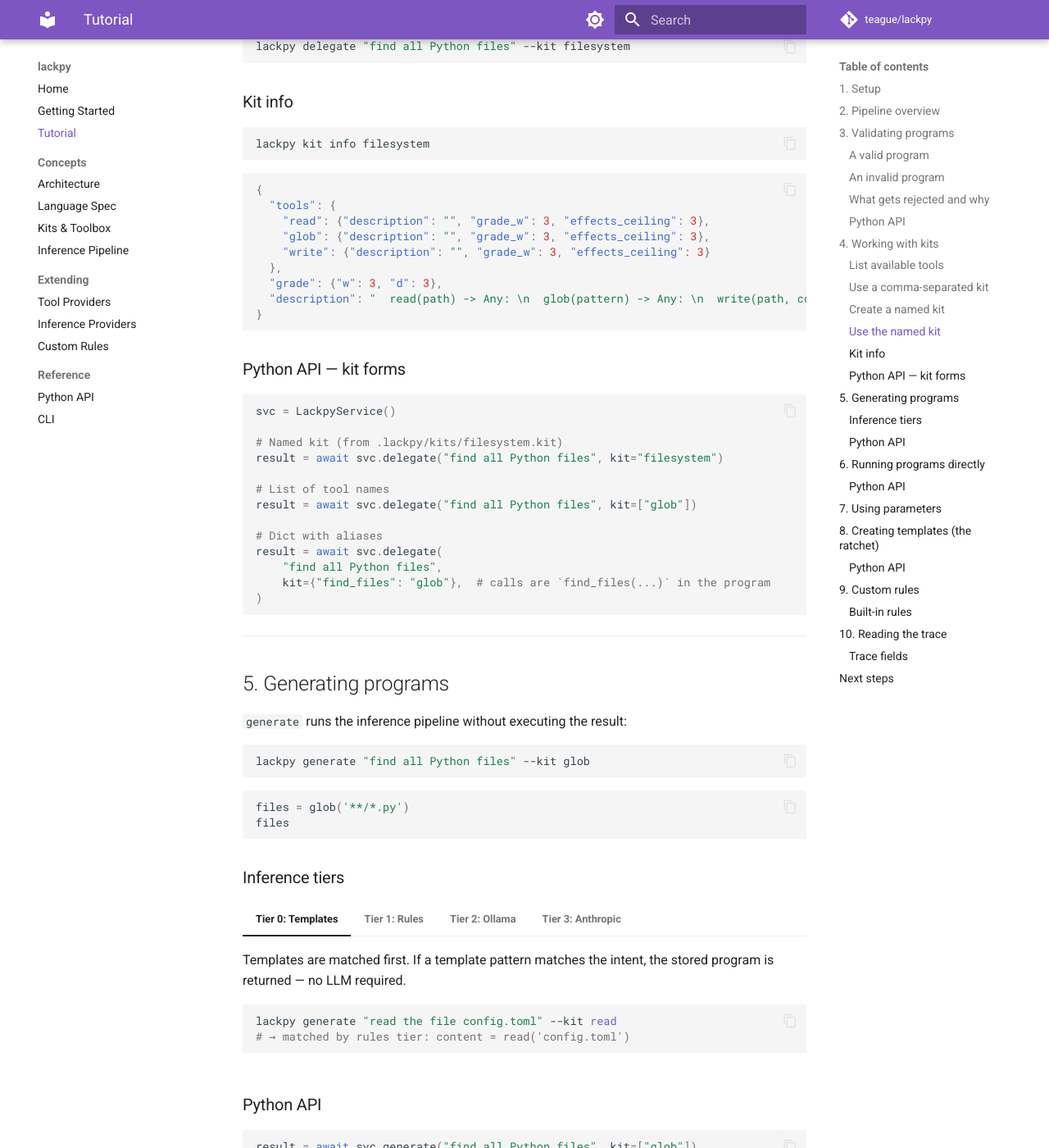
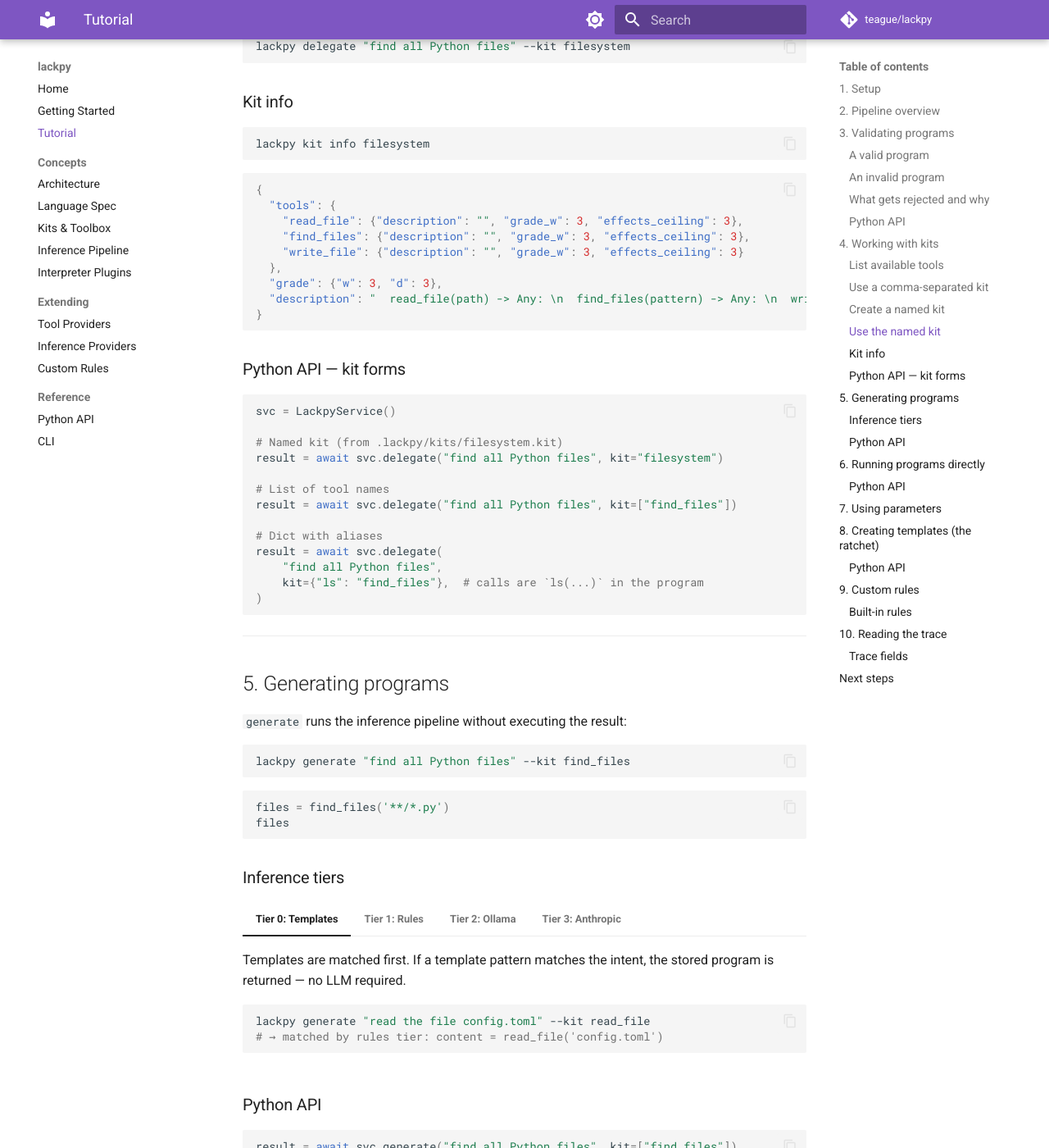
Before and after one commit to teaguesterling/lackpy, an MkDocs documentation site: the page built from docs/tutorial.md, in a window 1280 px wide and 1400 px high, scrolled down 4127 px. Shown: the whole window at 82% size. Built offline with MkDocs 1.6.1 and Material for MkDocs 9.7.7, drawn with Linux system fonts in a browser that asks for light colours; comment, search, counter and statistics services are not loaded; some of the changed text lies outside the part shown.

Commit message:
release: v0.5.0 — interpreter plugins + doc refresh
- Add concepts/interpreters.md describing the four bundled
  interpreters (python, ast-select, pss, plucker) and the plugin
  protocol introduced on this branch
- Bump version to 0.5.0 in pyproject.toml and package __init__
- Propagate the v0.4.0 tool rename (read/glob/write/edit →
  read_file/find_files/write_file/edit_file) through README,
  index.md, getting-started.md, tutorial.md, and the inference
  concepts doc — these had been missed in v0.4.0

Co-Authored-By: Claude Opus 4.6 (1M context) <noreply@anthropic.com>

````diff
--- a/docs/tutorial.md
+++ b/docs/tutorial.md
@@ -81,19 +81,19 @@ The validator checks programs before they run. It operates entirely on the AST
 
 ```bash
 cat > check.py << 'EOF'
-files = glob("**/*.py")
+files = find_files("**/*.py")
 count = len(files)
 count
 EOF
 
-lackpy validate check.py --kit glob
+lackpy validate check.py --kit find_files
 ```
 
 ```json
 {
   "valid": true,
   "errors": [],
-  "calls": ["glob", "len"]
+  "calls": ["find_files", "len"]
 }
 ```
 
@@ -107,7 +107,7 @@ import sys
 sys.version
 EOF
 
-lackpy validate bad.py --kit glob
+lackpy validate bad.py --kit find_files
 ```
 
 ```json
@@ -141,8 +141,8 @@ from lackpy import LackpyService
 
 svc = LackpyService()
 result = svc.validate(
-    'files = glob("**/*.py")\nlen(files)',
-    kit=["glob"],
+    'files = find_files("**/*.py")\nlen(files)',
+    kit=["find_files"],
 )
 print(result.valid)     # True
 print(result.errors)    # []
@@ -164,7 +164,7 @@ lackpy toolbox list
 ### Use a comma-separated kit
 
 ```bash
-lackpy delegate "read the file README.md" --kit read,glob
+lackpy delegate "read the file README.md" --kit read_file,find_files
 ```
 
 ### Create a named kit
@@ -200,12 +200,12 @@ lackpy kit info filesystem
 ```json
 {
   "tools": {
-    "read": {"description": "", "grade_w": 3, "effects_ceiling": 3},
-    "glob": {"description": "", "grade_w": 3, "effects_ceiling": 3},
-    "write": {"description": "", "grade_w": 3, "effects_ceiling": 3}
+    "read_file": {"description": "", "grade_w": 3, "effects_ceiling": 3},
+    "find_files": {"description": "", "grade_w": 3, "effects_ceiling": 3},
+    "write_file": {"description": "", "grade_w": 3, "effects_ceiling": 3}
   },
   "grade": {"w": 3, "d": 3},
-  "description": "  read(path) -> Any: \n  glob(pattern) -> Any: \n  write(path, content) -> Any: "
+  "description": "  read_file(path) -> Any: \n  find_files(pattern) -> Any: \n  write_file(path, content) -> Any: "
 }
 ```
 
@@ -218,12 +218,12 @@ svc = LackpyService()
 result = await svc.delegate("find all Python files", kit="filesystem")
 
 # List of tool names
-result = await svc.delegate("find all Python files", kit=["glob"])
+result = await svc.delegate("find all Python files", kit=["find_files"])
 
 # Dict with aliases
 result = await svc.delegate(
     "find all Python files",
-    kit={"find_files": "glob"},  # calls are `find_files(...)` in the program
+    kit={"ls": "find_files"},  # calls are `ls(...)` in the program
 )
 ```
 
@@ -234,11 +234,11 @@ result = await svc.delegate(
 `generate` runs the inference pipeline without executing the result:
 
 ```bash
-lackpy generate "find all Python files" --kit glob
+lackpy generate "find all Python files" --kit find_files
 ```
 
 ```python
-files = glob('**/*.py')
+files = find_files('**/*.py')
 files
 ```
 
@@ -249,8 +249,8 @@ files
     Templates are matched first. If a template pattern matches the intent, the stored program is returned — no LLM required.
 
     ```bash
-    lackpy generate "read the file config.toml" --kit read
-    # → matched by rules tier: content = read('config.toml')
+    lackpy generate "read the file config.toml" --kit read_file
+    # → matched by rules tier: content = read_file('config.toml')
     ```
 
 === "Tier 1: Rules"
@@ -281,7 +281,7 @@ files
 ### Python API
 
 ```python
-result = await svc.generate("find all Python files", kit=["glob"])
+result = await svc.generate("find all Python files", kit=["find_files"])
 print(result.program)          # the generated program
 print(result.provider_name)    # which tier produced it
 print(result.generation_time_ms)
@@ -295,11 +295,11 @@ Use `run` when you already have a program file:
 
 ```bash
 cat > list_py.py << 'EOF'
-files = glob("**/*.py")
+files = find_files("**/*.py")
 files
 EOF
 
-lackpy run list_py.py --kit glob
+lackpy run list_py.py --kit find_files
 ```
 
 ```json
@@ -316,8 +316,8 @@ The program is validated before execution. If validation fails, the runner retur
 
 ```python
 result = await svc.run_program(
-    'files = glob("**/*.py")\nfiles',
-    kit=["glob"],
+    'files = find_files("**/*.py")\nfiles',
+    kit=["find_files"],
 )
 print(result.success)
 print(result.output)
@@ -333,7 +333,7 @@ Parameters let you pass values into programs without interpolating them into the
 ```python
 result = await svc.delegate(
     intent="read the target file",
-    kit=["read"],
+    kit=["read_file"],
     params={
         "target_file": {
             "value": "README.md",
@@ -348,7 +348,7 @@ Inside the program, `target_file` is available as a pre-set variable:
 
 ```python
 # generated program
-content = read(target_file)
+content = read_file(target_file)
 content
 ```
 
@@ -363,14 +363,14 @@ Once you have a working program, save it as a template to make future matching d
 
 ```bash
 cat > read_file.py << 'EOF'
-content = read('{path}')
+content = read_file('{path}')
 content
 EOF
 
 lackpy create read_file.py \
   --name read-file \
   --pattern "read the file {path}" \
-  --kit read
+  --kit read_file
 ```
 
 This creates `.lackpy/templates/read-file.tmpl`:
@@ -382,7 +382,7 @@ pattern: "read the file {path}"
 success_count: 0
 fail_count: 0
 ---
-content = read('{path}')
+content = read_file('{path}')
 content
 ```
 
@@ -392,8 +392,8 @@ Now `lackpy delegate "read the file README.md"` matches at tier 0, with `{path}`
 
 ```python
 result = await svc.create(
-    program="content = read('{path}')\ncontent",
-    kit=["read"],
+    program="content = read_file('{path}')\ncontent",
+    kit=["read_file"],
     name="read-file",
     pattern="read the file {path}",
 )
@@ -412,14 +412,14 @@ from lackpy.lang.rules import no_loops, max_calls, max_depth, no_nested_calls
 # Use in validate
 result = svc.validate(
     program,
-    kit=["glob"],
+    kit=["find_files"],
     rules=[no_loops, max_calls(5)],
 )
 
 # Use in delegate (enforced on the generated program)
 result = await svc.delegate(
     "find all Python files",
-    kit=["glob"],
+    kit=["find_files"],
     rules=[no_loops, max_depth(2)],
 )
 ```
@@ -443,8 +443,8 @@ Every program run produces a `Trace` with an entry for each tool call:
 
 ```python
 result = await svc.run_program(
-    'files = glob("**/*.py")\ncount = len(files)\ncount',
-    kit=["glob"],
+    'files = find_files("**/*.py")\ncount = len(files)\ncount',
+    kit=["find_files"],
 )
 
 for entry in result.trace.entries:
@@ -455,7 +455,7 @@ for entry in result.trace.entries:
 ```
 
 ```
-Step 0: glob({'pattern': '**/*.py'}) -> ['src/lackpy/__init__.py', ...] (1.3ms)
+Step 0: find_files({'pattern': '**/*.py'}) -> ['src/lackpy/__init__.py', ...] (1.3ms)
 ```
 
 `len` is a builtin, not a tool, so it doesn't appear in the trace. Only kit tools are traced.
--- a/mkdocs.yml
+++ b/mkdocs.yml
@@ -67,6 +67,7 @@ nav:
     - Language Spec: concepts/language-spec.md
     - Kits & Toolbox: concepts/kits.md
     - Inference Pipeline: concepts/inference.md
+    - Interpreter Plugins: concepts/interpreters.md
   - Extending:
     - Tool Providers: extending/tool-providers.md
     - Inference Providers: extending/inference-providers.md
--- a/pyproject.toml
+++ b/pyproject.toml
@@ -4,7 +4,7 @@ build-backend = "hatchling.build"
 
 [project]
 name = "lackpy"
-version = "0.4.0"
+version = "0.5.0"
 description = "Python that lacks most of Python. Restricted program generation and execution for tool composition."
 requires-python = ">=3.10"
 dependencies = []
--- a/src/lackpy/__init__.py
+++ b/src/lackpy/__init__.py
@@ -1,6 +1,6 @@
 """lackpy: Python that lacks most of Python."""
 
-__version__ = "0.4.0"
+__version__ = "0.5.0"
 
 from .service import LackpyService
 from .lang.validator import validate, ValidationResult
````
Also changed, not shown: README.md (+3 -3 lines), docs/concepts/inference.md (+8 -8 lines), docs/concepts/interpreters.md (added, +123 -0 lines), docs/getting-started.md (+6 -6 lines), docs/index.md (+5 -5 lines).
